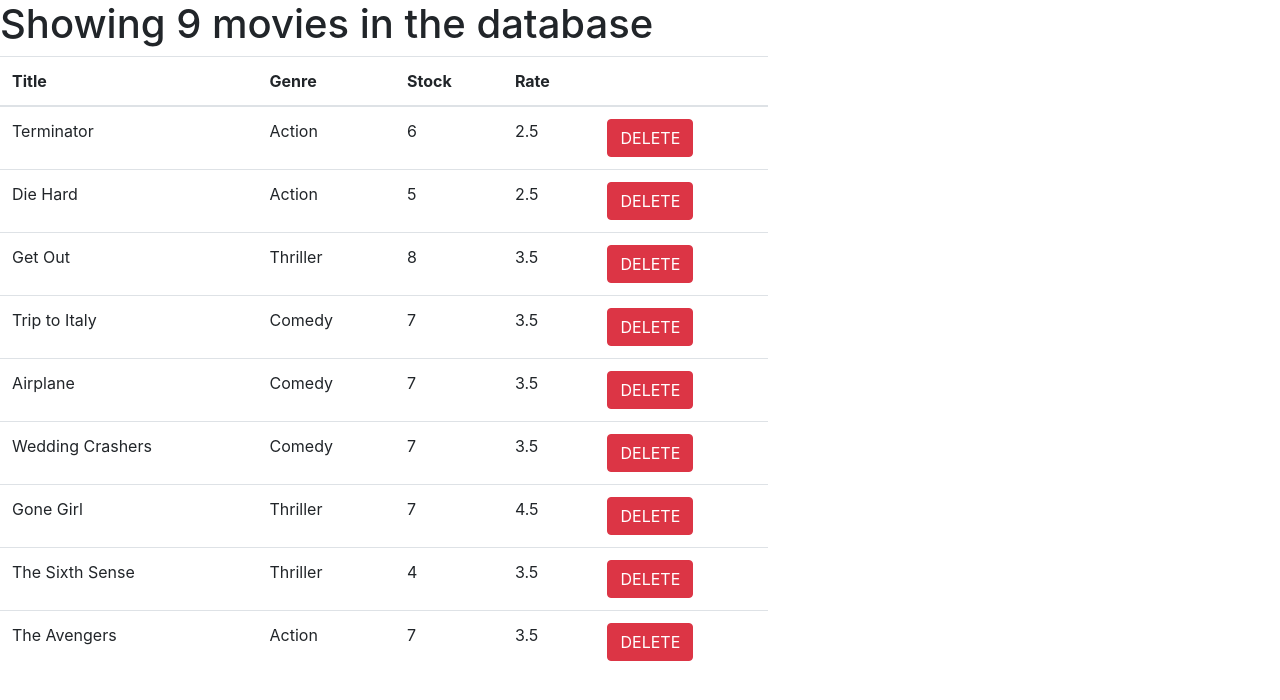
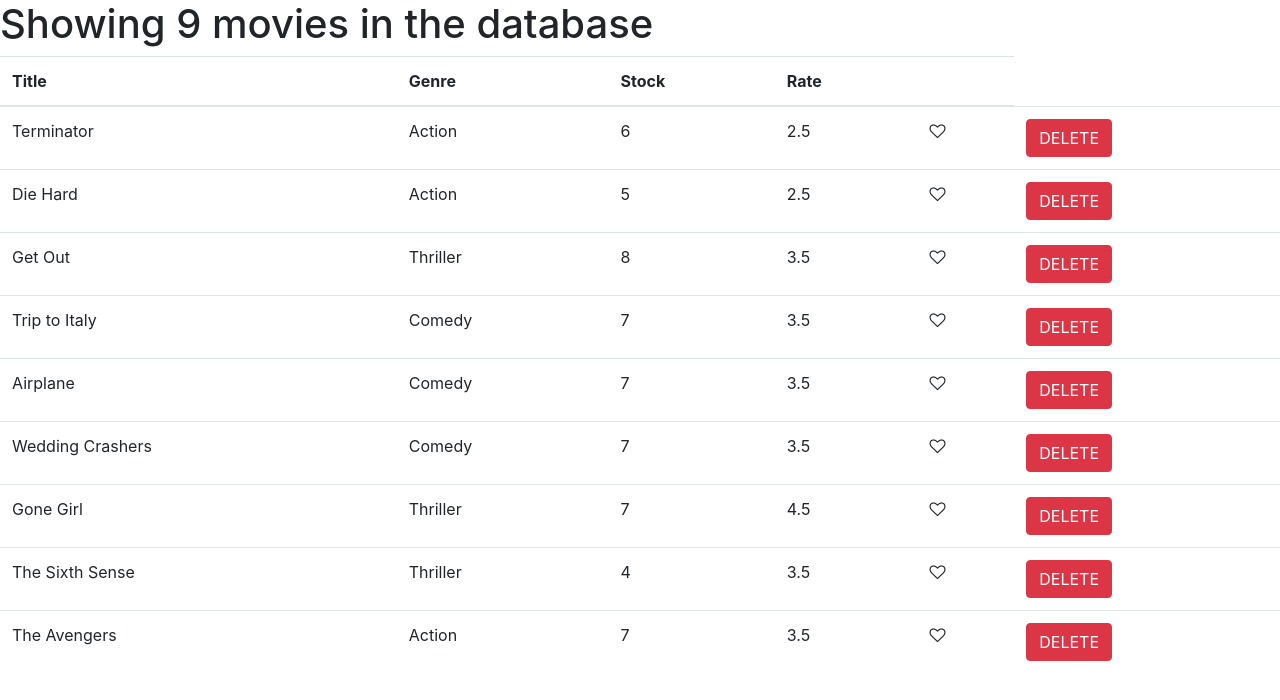
Before and after one commit to Daqianer/Exercise, a React (Create React App) app: page / in a window 1280 px wide. Shown: the top 700 px of the page. Built offline with nearby package versions, Linux system fonts and the light colour scheme.

Commit message:
P60-Exercise2-Me

```diff
--- /dev/null
+++ b/src/components/heart.jsx
@@ -0,0 +1,23 @@
+import React, { Component } from "react";
+class Heart extends Component {
+  state = {};
+  getLikeClassName = () => {
+    const className = "fa fa-heart";
+    if (this.props.movie.like) {
+      return className;
+    } else {
+      return className + "-o";
+    }
+  };
+  render() {
+    return (
+      <i
+        className={this.getLikeClassName()}
+        aria-hidden="true"
+        onClick={this.props.onLike}
+      ></i>
+    );
+  }
+}
+
+export default Heart;
--- a/src/components/movies.jsx
+++ b/src/components/movies.jsx
@@ -1,6 +1,6 @@
 import React, { Component } from "react";
-import { getMovies, deleteMovie } from "../services/fakeMovieService";
-
+import { getMovies } from "../services/fakeMovieService";
+import Heart from "./heart";
 class Movies extends Component {
   state = {
     movies: getMovies(),
@@ -13,9 +13,23 @@
     const movies = this.state.movies.filter((m) => m._id !== movieId);
     this.setState({ movies: movies });
   };
+
+  handleLikeMovies = (movie) => {
+    console.log(movie);
+    const movies = [...this.state.movies];
+    const index = movies.indexOf(movie);
+    movies[index] = { ...movie };
+    if (movies[index].like) {
+      movies[index].like = false;
+    } else {
+      movies[index].like = true;
+    }
+    this.setState({ movies });
+  };
+
   render() {
     return (
-      <div style={{ width: "60%" }}>
+      <div style={{ width: "auto" }}>
         <h1>Showing {this.state.movies.length} movies in the database</h1>
         {this.state.movies.length !== 0 && (
           <table className="table">
@@ -37,6 +51,12 @@
                     <td>{item.numberInStock}</td>
                     <td>{item.dailyRentalRate}</td>
                     <td>
+                      <Heart
+                        movie={item}
+                        onLike={() => this.handleLikeMovies(item)}
+                      />
+                    </td>
+                    <td>
                       <button
                         onClick={() => this.handleDeleteMovies(item._id)}
                         className="btn btn-danger"
```
Also changed, not shown: 1 other file (tests, documents, lock files or other folders).
